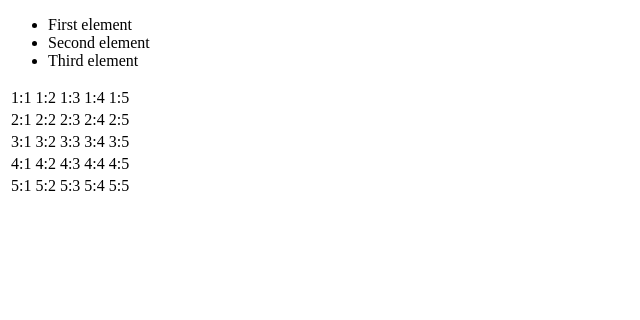
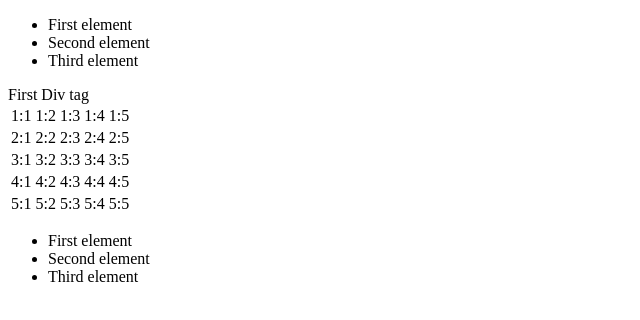
Before and after one commit to hamadhassan/The-Complete-2022-Web-Development-Bootcamp, a plain HTML site: page DOM - Manipulation/index.html in a window 1280 px wide. Shown: the whole page, without its empty margins (0-640 px from the left). Drawn offline with Linux system fonts and the light colour scheme.

Commit message:
create, remove and delete DOM Node

```diff
--- a/DOM - Manipulation/index.html
+++ b/DOM - Manipulation/index.html
@@ -12,6 +12,9 @@
         <li>Second element</li>
         <li>Third element</li>
     </ul>
+    <div id="firstDiv">
+        First Div tag
+    </div>
     <table>
         <tbody>
             <tr class="items">
@@ -114,11 +117,32 @@
     // console.log(items[0].textContent)
 
     //Attributes
-    console.log(elements.getAttribute('data'))
-    console.log(elements.setAttribute('order-placed','pending'))
-    console.log(elements.getAttribute('order-placed'))
-    console.log(elements.hasAttribute('order-placed'))
-    console.log(elements.attributes)
+    // console.log(elements.getAttribute('data'))
+    // console.log(elements.setAttribute('order-placed','pending'))
+    // console.log(elements.getAttribute('order-placed'))
+    // console.log(elements.hasAttribute('order-placed'))
+    // console.log(elements.attributes)
+
+    //Creating,removing and update element
+    const newDiv=document.createElement("div")
+    // const newText=document.createTextNode("123456789")
+    //newDiv.textContent="123456789"
+    //newDiv.appendChild(newText)
+    newDiv.innerHTML=`<ul id="elements" data-="valid"><!--li tag is decendent of ul tag-->
+        <li>First element</li> <!--These Li tag are siblings-->
+        <li>Second element</li>
+        <li>Third element</li>
+    </ul>`
+
+    body.append(newDiv)
+    //body.prepend(newDiv)
+    //body.before(newDiv)
+    //body.after(newDiv)
+    //firstDiv.replaceWith(newDiv)
+    //firstDiv.remove();
+
+
+
 
 
 
```
